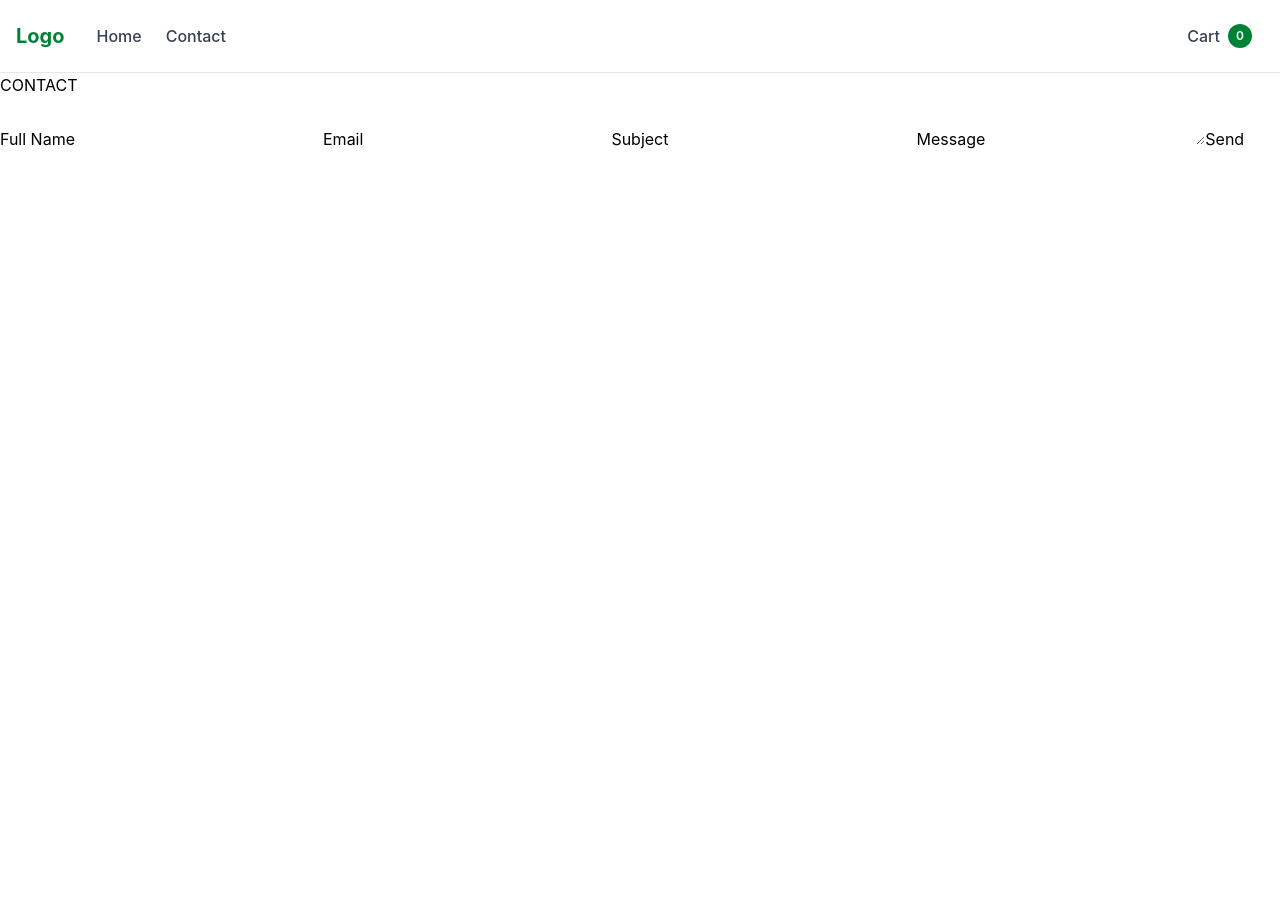
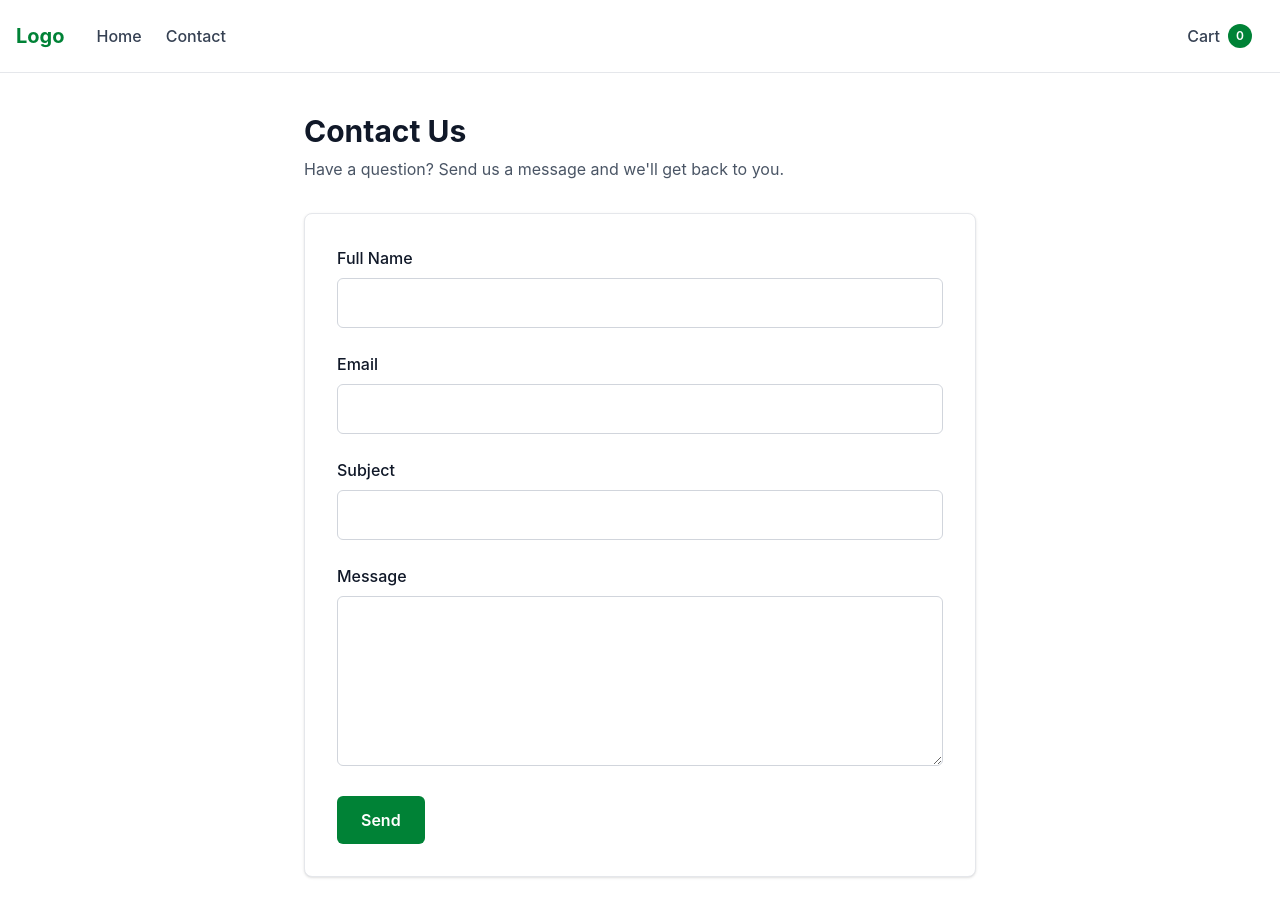
Before and after one commit to Tunegj/JSFrameworks-CA, a React (Vite) app: page /contact in a window 1280 px wide. Before the commit the page ends 800 px from the top, so only its background shows below. Built offline with nearby package versions, Linux system fonts and the light colour scheme.

Commit message:
feature: added contact form validation

```diff
--- a/src/pages/ContactPage.tsx
+++ b/src/pages/ContactPage.tsx
@@ -5,39 +5,245 @@ export function ContactPage() {
   const [email, setEmail] = useState("");
   const [subject, setSubject] = useState("");
   const [message, setMessage] = useState("");
+  const [fullNameError, setFullNameError] = useState<string | null>(null);
+  const [subjectError, setSubjectError] = useState<string | null>(null);
+  const [emailError, setEmailError] = useState<string | null>(null);
+  const [messageError, setMessageError] = useState<string | null>(null);
+  const [isSubmitted, setIsSubmitted] = useState(false);
+
+  function validateFullName(): boolean {
+    if (fullName.trim().length < 3) {
+      setFullNameError("Name must be at least 3 characters long.");
+      return false;
+    }
+    setFullNameError(null);
+    return true;
+  }
+
+  function validateSubject(): boolean {
+    if (subject.trim().length < 3) {
+      setSubjectError("Subject must be at least 3 characters long.");
+      return false;
+    }
+    setSubjectError(null);
+    return true;
+  }
+
+  function validateMessage(): boolean {
+    if (message.trim().length < 10) {
+      setMessageError("Message must be at least 10 characters long.");
+      return false;
+    }
+    setMessageError(null);
+    return true;
+  }
+
+  const emailPattern = /^[^\s@]+@[^\s@]+\.[^\s@]+$/;
+
+  function validateEmail(): boolean {
+    if (!emailPattern.test(email.trim())) {
+      setEmailError("Invalid email address, please try again.");
+      return false;
+    }
+    setEmailError(null);
+    return true;
+  }
+
+  function handleSubmit(event: React.FormEvent<HTMLFormElement>) {
+    event.preventDefault();
+    const isFullNameValid = validateFullName();
+    const isEmailValid = validateEmail();
+    const isSubjectValid = validateSubject();
+    const isMessageValid = validateMessage();
+
+    if (isFullNameValid && isEmailValid && isSubjectValid && isMessageValid) {
+      setIsSubmitted(true);
+      setFullName("");
+      setEmail("");
+      setSubject("");
+      setMessage("");
+    }
+  }
+
+  function clearSubmittedStatus() {
+    if (isSubmitted) {
+      setIsSubmitted(false);
+    }
+  }
+
   return (
-    <main>
-      <h1>CONTACT</h1>
-      <form>
-        <label htmlFor="fullName">Full Name</label>
+    <main className="mx-auto w-full max-w-7xl px-4 py-10 sm:px-6 lg:px-8">
+      <section className="mx-auto max-w-2xl">
+        <div className="mb-8">
+          <h1 className="text-3xl font-bold text-gray-900">Contact Us</h1>
+          <p className="mt-2 text-gray-600">
+            Have a question? Send us a message and we'll get back to you.
+          </p>
+        </div>
+
+        {isSubmitted && (
+          <p
+            role="status"
+            className="mb-6 rounded-md border border-green-200 bg-green-50 p-4 font-medium text-green-800"
+          >
+            Thank you! Your message has been submitted successfully.
+          </p>
+        )}
+
+        <form
+          onSubmit={handleSubmit}
+          className="space-y-6 rounded-lg border border-gray-200 bg-white p-6 shadow-sm sm:p-8"
+          noValidate
+        >
+          <div>
+            <label
+              htmlFor="fullName"
+              className="mb-2 block font-medium text-gray-900"
+            >
+              Full Name
+            </label>
+
             <input
               type="text"
+              name="fullName"
+              autoComplete="name"
               id="fullName"
               value={fullName}
-          onChange={(e) => setFullName(e.target.value)}
+              onChange={(e) => {
+                setFullName(e.target.value);
+                if (fullNameError) {
+                  setFullNameError(null);
+                }
+
+                clearSubmittedStatus();
+              }}
+              aria-invalid={fullNameError ? "true" : "false"}
+              aria-describedby={fullNameError ? "fullName-error" : undefined}
+              className={`w-full rounded-md border px-4 py-3 text-gray-900 outline-none transition focus:ring-2  ${
+                fullNameError
+                  ? "border-red-600 focus:border-red-600 focus:ring-red-600"
+                  : "border-gray-300 focus:border-green-600 focus:ring-green-600"
+              }`}
             />
-        <label htmlFor="email">Email</label>
+            {fullNameError && (
+              <p id="fullName-error" className="mt-1 text-sm text-red-700">
+                {fullNameError}
+              </p>
+            )}
+          </div>
+
+          <div>
+            <label
+              htmlFor="email"
+              className="mb-2 block font-medium text-gray-900"
+            >
+              Email
+            </label>
             <input
               type="email"
               id="email"
+              name="email"
+              autoComplete="email"
               value={email}
-          onChange={(e) => setEmail(e.target.value)}
+              onChange={(e) => {
+                setEmail(e.target.value);
+                if (emailError) {
+                  setEmailError(null);
+                }
+
+                clearSubmittedStatus();
+              }}
+              aria-invalid={emailError ? "true" : "false"}
+              aria-describedby={emailError ? "email-error" : undefined}
+              className={`w-full rounded-md border px-4 py-3 text-gray-900 outline-none transition focus:ring-2 ${
+                emailError
+                  ? "border-red-600 focus:border-red-600 focus:ring-red-600"
+                  : "border-gray-300 focus:border-green-600 focus:ring-green-600"
+              }`}
             />
-        <label htmlFor="subject">Subject</label>
+            {emailError && (
+              <p id="email-error" className="mt-1 text-sm text-red-700">
+                {emailError}
+              </p>
+            )}
+          </div>
+
+          <div>
+            <label
+              htmlFor="subject"
+              className="mb-2 block font-medium text-gray-900"
+            >
+              Subject
+            </label>
             <input
               type="text"
+              name="subject"
               id="subject"
               value={subject}
-          onChange={(e) => setSubject(e.target.value)}
+              onChange={(e) => {
+                setSubject(e.target.value);
+                if (subjectError) {
+                  setSubjectError(null);
+                }
+                clearSubmittedStatus();
+              }}
+              aria-invalid={subjectError ? "true" : "false"}
+              aria-describedby={subjectError ? "subject-error" : undefined}
+              className={`w-full rounded-md border px-4 py-3 text-gray-900 outline-none transition focus:ring-2  ${
+                subjectError
+                  ? "border-red-600 focus:border-red-600 focus:ring-red-600"
+                  : "border-gray-300 focus:border-green-600 focus:ring-green-600"
+              }`}
             />
-        <label htmlFor="message">Message</label>
+            {subjectError && (
+              <p id="subject-error" className="mt-1 text-sm text-red-700">
+                {subjectError}
+              </p>
+            )}
+          </div>
+
+          <div>
+            <label
+              htmlFor="message"
+              className="mb-2 block font-medium text-gray-900"
+            >
+              Message
+            </label>
             <textarea
               id="message"
+              name="message"
+              rows={6}
               value={message}
-          onChange={(e) => setMessage(e.target.value)}
+              onChange={(e) => {
+                setMessage(e.target.value);
+                if (messageError) {
+                  setMessageError(null);
+                }
+                clearSubmittedStatus();
+              }}
+              aria-invalid={messageError ? "true" : "false"}
+              aria-describedby={messageError ? "message-error" : undefined}
+              className={`w-full rounded-md border px-4 py-3 text-gray-900 outline-none transition focus:ring-2 ${
+                messageError
+                  ? "border-red-600 focus:border-red-600 focus:ring-red-600"
+                  : "border-gray-300 focus:border-green-600 focus:ring-green-600"
+              }`}
             ></textarea>
-        <button type="submit">Send</button>
+            {messageError && (
+              <p id="message-error" className="mt-1 text-sm text-red-700">
+                {messageError}
+              </p>
+            )}
+          </div>
+
+          <button
+            type="submit"
+            className="w-full rounded-md bg-green-700 px-6 py-3 font-semibold text-white transition hover:bg-green-800 focus:outline-none focus:ring-2 focus:ring-green-600 focus:ring-offset-2 sm:w-auto"
+          >
+            Send
+          </button>
         </form>
+      </section>
     </main>
   );
 }
```
Also changed, not shown: 1 other file (tests, documents, lock files or other folders). Lines whose indentation alone changed are shown as unchanged.
